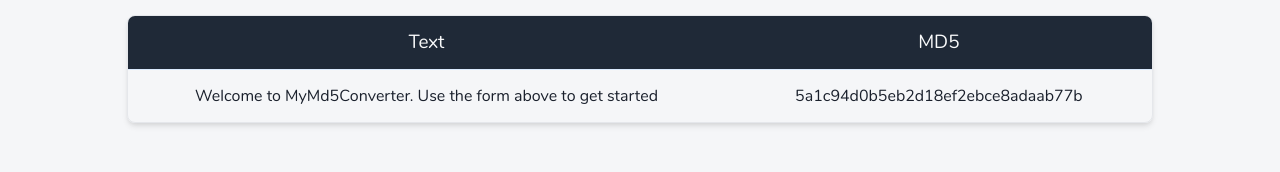
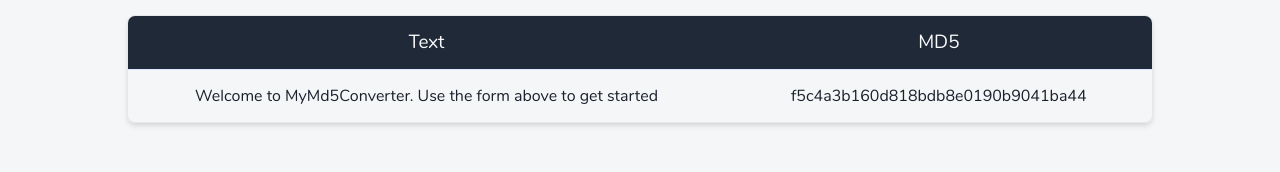
Before and after one commit to w3ea/md5-converter, a Next.js app: page / in a window 1280 px wide. Shown: the part 190-362 px from the top of the page. Built offline with nearby package versions, Linux system fonts and the light colour scheme.

Commit message:
Fix row default hash code

```diff
--- a/src/components/Table/DefaultRow.tsx
+++ b/src/components/Table/DefaultRow.tsx
@@ -11,7 +11,7 @@
         </td>
         <td className={cls(style.column, style.column__md5)} data-label='MD5'>
             <span>
-                5a1c94d0b5eb2d18ef2ebce8adaab77b
+                f5c4a3b160d818bdb8e0190b9041ba44
             </span>
         </td>
     </tr>
```
Also changed, not shown: 2 other files (tests, documents, lock files or other folders).
